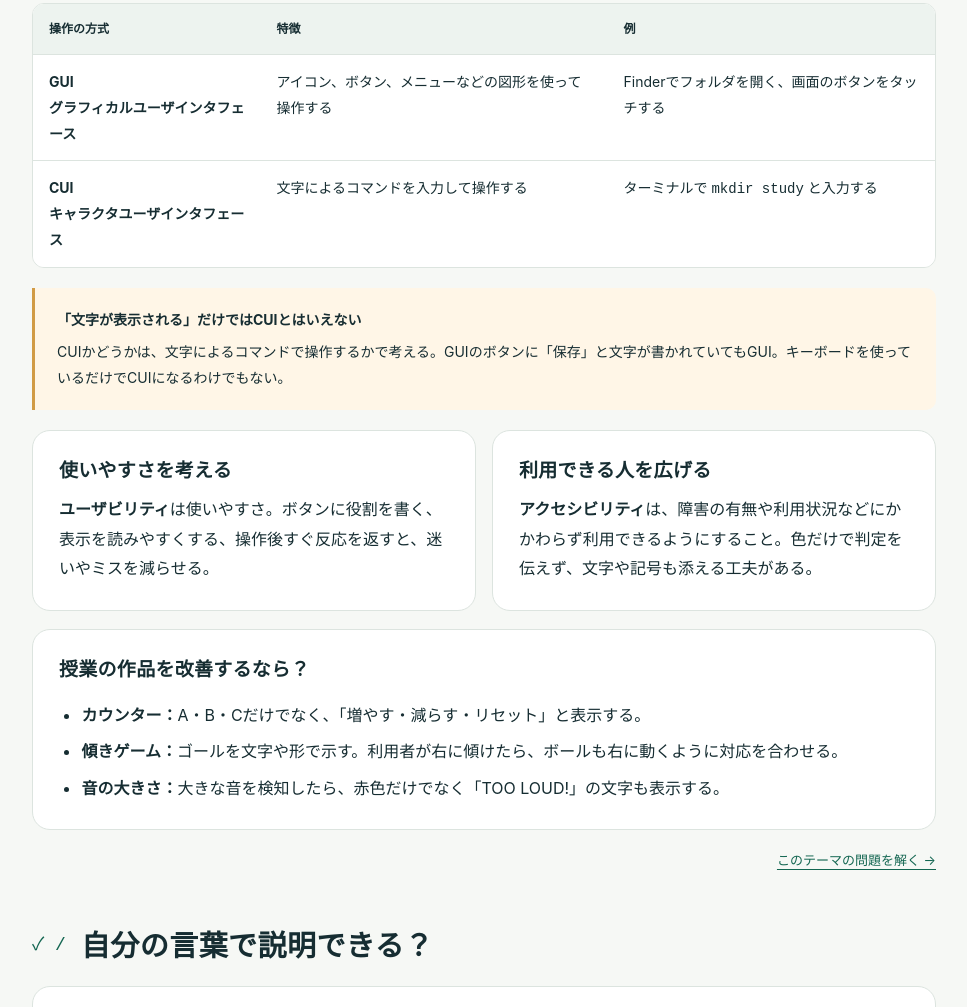
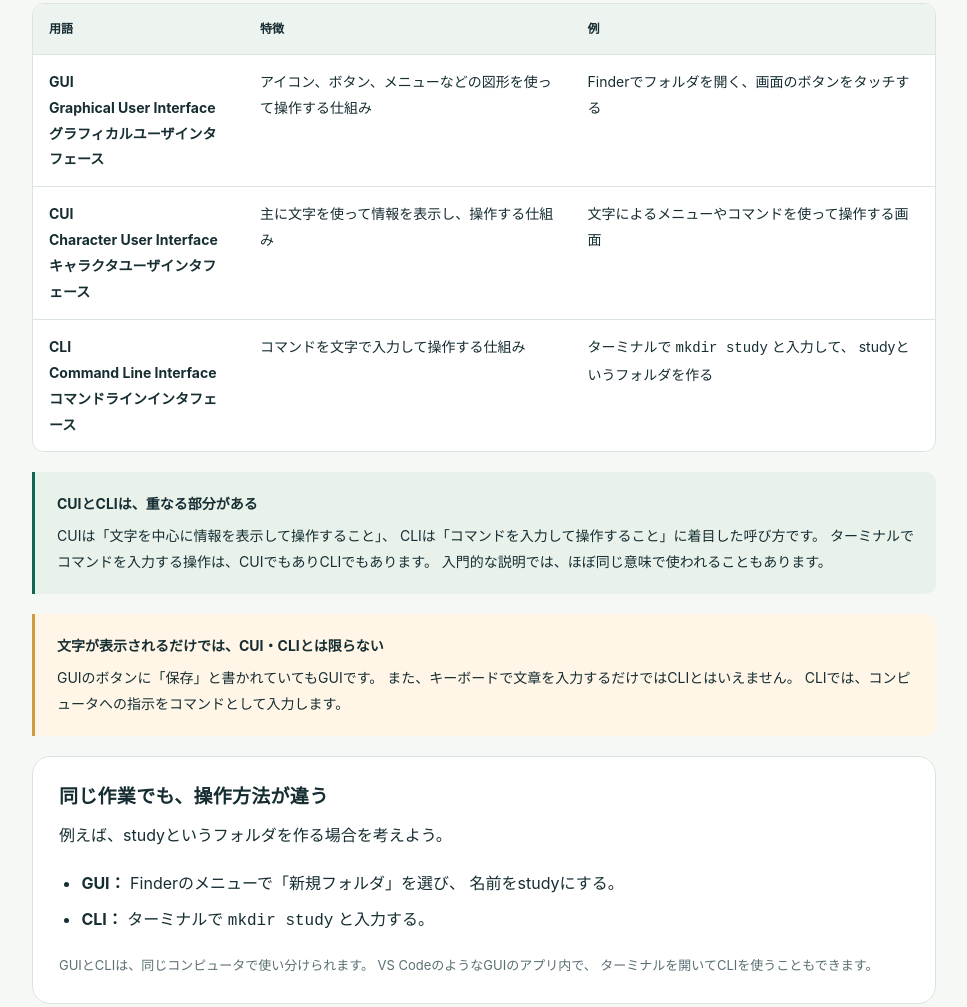
Before and after one commit to marugotoyusuke/kiso003, a plain HTML site: page index.html in a window 1280 px wide. Shown: the part 5590-6597 px from the top of the page, without its empty margins (272-1239 px from the left). Drawn offline with Linux system fonts and the light colour scheme.

Commit message:
Update index.html

```diff
--- a/index.html
+++ b/index.html
@@ -15,8 +15,98 @@
 <section class="chapter" id="os"><div class="chapter-head"><span class="chapter-num">03 /</span><h2>OSの役割</h2></div><p><strong>OS（オペレーティングシステム）は、ハードウェアなどの資源を管理し、アプリケーションの実行を支える基本ソフトウェア。</strong>macOS、Windows、Linux、Android、iOSなどがある。</p><div class="card"><h3>アプリとハードウェアの間を支える</h3><div class="flow"><div><b>応用ソフトウェア</b>ブラウザ・IDE</div><span>↔</span><div><b>基本ソフトウェア</b>OS</div><span>↔</span><div><b>ハードウェア</b>CPU・メモリ・機器</div></div><p class="small">パソコンの仕組みを簡略化した図。アプリはOSの機能を利用して、ファイルや入力・出力機器などを扱う。</p><ul><li><strong>実行の管理：</strong>CPUを使う時間などを調整し、複数のアプリの実行を支える。</li><li><strong>メモリの管理：</strong>アプリが使うメモリ領域を割り当て、管理する。</li><li><strong>ファイルの管理：</strong>ファイルやフォルダを扱い、保存・読み出しを支える。</li><li><strong>入出力機器の管理：</strong>キーボード、画面、USB機器などを、ドライバーを通して扱う。</li><li><strong>操作手段の提供：</strong>画面やコマンドなどを通して、ユーザーの操作を受け付ける。</li></ul></div><div class="callout"><strong>「基本ソフト」と「応用ソフト」を区別する</strong>OSは基本ソフトウェアの代表。ブラウザ、文書作成アプリ、Arduino IDEは、目的に応じて使う応用ソフトウェア（アプリケーション）。OSだけで、あらゆる目的の作業ができるわけではない。</div>
 <div class="card"><h3>MacとM5Stackでは実行環境が違う</h3><p>Mac上のArduino IDEは<strong>macOS</strong>に支えられて動く。一方、書き込んだプログラムは<strong>M5Stack本体のESP32向けの環境</strong>で動く。MacのmacOSが、そのままM5Stackの中でも動くわけではない。</p><p><strong>組み込み</strong>とは、家電や装置の中にコンピュータを組み込み、その装置の働きを実現すること。M5Stackは、こうした機器の動きを作って試すためにも使える。</p><p class="small">組み込み機器には、OSを使うものも使わないものもある。授業の範囲では「M5StackにmacOSを入れた」と考えず、機器に合った環境でプログラムを動かした、と理解しよう。内部のOS名の暗記は不要。</p></div><p class="chapter-link"><a href="quiz.html?topic=os">このテーマの問題を解く →</a></p></section>
 <section class="chapter" id="interface"><div class="chapter-head"><span class="chapter-num">04 /</span><h2>ヒューマンインタフェース</h2></div><p><strong>人間とコンピュータが情報をやり取りする接点や仕組み。</strong>「人がどう操作するか」だけでなく、「コンピュータがどう結果や状態を伝えるか」も含む。</p><div class="card"><h3>入力と、返ってくる反応をセットで考える</h3><p>カウンターなら、Aボタンで操作を受け取り、画面の数字で結果を伝える。押しても画面が変わらなければ、操作できたかどうか分かりにくい。</p><p>このように、操作の結果や機器の状態を利用者に返すことを<strong>フィードバック</strong>という。文字・色・音・振動などが使える。</p><p class="small">ヒューマンインタフェースは、ハードウェアだけ・ソフトウェアだけとは限らない。ボタンや画面という装置と、表示内容や操作のルールが一緒に働く。</p></div>
-<div class="table-wrap"><table><thead><tr><th>操作の方式</th><th>特徴</th><th>例</th></tr></thead><tbody><tr><td>GUI<br>グラフィカルユーザインタフェース</td><td>アイコン、ボタン、メニューなどの図形を使って操作する</td><td>Finderでフォルダを開く、画面のボタンをタッチする</td></tr><tr><td>CUI<br>キャラクタユーザインタフェース</td><td>文字によるコマンドを入力して操作する</td><td>ターミナルで <code>mkdir study</code> と入力する</td></tr></tbody></table></div><div class="callout note"><strong>「文字が表示される」だけではCUIとはいえない</strong>CUIかどうかは、文字によるコマンドで操作するかで考える。GUIのボタンに「保存」と文字が書かれていてもGUI。キーボードを使っているだけでCUIになるわけでもない。</div>
+<div class="table-wrap">
+  <table>
+    <thead>
+      <tr>
+        <th>用語</th>
+        <th>特徴</th>
+        <th>例</th>
+      </tr>
+    </thead>
+    <tbody>
+      <tr>
+        <td>
+          GUI<br>
+          Graphical User Interface<br>
+          グラフィカルユーザインタフェース
+        </td>
+        <td>
+          アイコン、ボタン、メニューなどの図形を使って操作する仕組み
+        </td>
+        <td>
+          Finderでフォルダを開く、画面のボタンをタッチする
+        </td>
+      </tr>
+      <tr>
+        <td>
+          CUI<br>
+          Character User Interface<br>
+          キャラクタユーザインタフェース
+        </td>
+        <td>
+          主に文字を使って情報を表示し、操作する仕組み
+        </td>
+        <td>
+          文字によるメニューやコマンドを使って操作する画面
+        </td>
+      </tr>
+      <tr>
+        <td>
+          CLI<br>
+          Command Line Interface<br>
+          コマンドラインインタフェース
+        </td>
+        <td>
+          コマンドを文字で入力して操作する仕組み
+        </td>
+        <td>
+          ターミナルで <code>mkdir study</code> と入力して、
+          studyというフォルダを作る
+        </td>
+      </tr>
+    </tbody>
+  </table>
+</div>
+
+<div class="callout">
+  <strong>CUIとCLIは、重なる部分がある</strong>
+  CUIは「文字を中心に情報を表示して操作すること」、
+  CLIは「コマンドを入力して操作すること」に着目した呼び方です。
+  ターミナルでコマンドを入力する操作は、CUIでもありCLIでもあります。
+  入門的な説明では、ほぼ同じ意味で使われることもあります。
+</div>
+
+<div class="callout note">
+  <strong>文字が表示されるだけでは、CUI・CLIとは限らない</strong>
+  GUIのボタンに「保存」と書かれていてもGUIです。
+  また、キーボードで文章を入力するだけではCLIとはいえません。
+  CLIでは、コンピュータへの指示をコマンドとして入力します。
+</div>
+
+<div class="card">
+  <h3>同じ作業でも、操作方法が違う</h3>
+  <p>
+    例えば、studyというフォルダを作る場合を考えよう。
+  </p>
+  <ul>
+    <li>
+      <strong>GUI：</strong>
+      Finderのメニューで「新規フォルダ」を選び、
+      名前をstudyにする。
+    </li>
+    <li>
+      <strong>CLI：</strong>
+      ターミナルで <code>mkdir study</code> と入力する。
+    </li>
+  </ul>
+  <p class="small">
+    GUIとCLIは、同じコンピュータで使い分けられます。
+    VS CodeのようなGUIのアプリ内で、
+    ターミナルを開いてCLIを使うこともできます。
+  </p>
+</div>
 <div class="two-col"><div class="card"><h3>使いやすさを考える</h3><p><strong>ユーザビリティ</strong>は使いやすさ。ボタンに役割を書く、表示を読みやすくする、操作後すぐ反応を返すと、迷いやミスを減らせる。</p></div><div class="card"><h3>利用できる人を広げる</h3><p><strong>アクセシビリティ</strong>は、障害の有無や利用状況などにかかわらず利用できるようにすること。色だけで判定を伝えず、文字や記号も添える工夫がある。</p></div></div><div class="card" style="margin-top:18px"><h3>授業の作品を改善するなら？</h3><ul><li><strong>カウンター：</strong>A・B・Cだけでなく、「増やす・減らす・リセット」と表示する。</li><li><strong>傾きゲーム：</strong>ゴールを文字や形で示す。利用者が右に傾けたら、ボールも右に動くように対応を合わせる。</li><li><strong>音の大きさ：</strong>大きな音を検知したら、赤色だけでなく「TOO LOUD!」の文字も表示する。</li></ul></div><p class="chapter-link"><a href="quiz.html?topic=interface">このテーマの問題を解く →</a></p></section>
-<section class="chapter" id="review"><div class="chapter-head"><span class="chapter-num">✓ /</span><h2>自分の言葉で説明できる？</h2></div><div class="card checklist"><p class="small">用語を覚えたら、授業での具体例を使って説明しよう。チェックはこのページを開いている間だけ有効。</p><label><input type="checkbox">五大装置の役割と、CPUに含まれる2つの装置を説明できる。</label><label><input type="checkbox">マイクとスピーカーが、入力・出力のどちらか分かる。</label><label><input type="checkbox">RAMとSSD・フラッシュメモリの、電源を切ったときの違いを説明できる。</label><label><input type="checkbox">M5Stack本体・Arduino IDE・OSを分類できる。</label><label><input type="checkbox">OSがアプリの実行をどう支えるか、具体例を挙げられる。</label><label><input type="checkbox">GUIとCUIを、操作の方法で区別できる。</label><label><input type="checkbox">作品の使いやすさやアクセシビリティを改善する案を出せる。</label></div><div class="actions"><a href="quiz.html" class="btn">サンプル問題24問に挑戦 →</a><button class="btn secondary" onclick="window.print()">解説を印刷</button></div></section>
+<section class="chapter" id="review"><div class="chapter-head"><span class="chapter-num">✓ /</span><h2>自分の言葉で説明できる？</h2></div><div class="card checklist"><p class="small">用語を覚えたら、授業での具体例を使って説明しよう。チェックはこのページを開いている間だけ有効。</p><label><input type="checkbox">五大装置の役割と、CPUに含まれる2つの装置を説明できる。</label><label><input type="checkbox">マイクとスピーカーが、入力・出力のどちらか分かる。</label><label><input type="checkbox">RAMとSSD・フラッシュメモリの、電源を切ったときの違いを説明できる。</label><label><input type="checkbox">M5Stack本体・Arduino IDE・OSを分類できる。</label><label><input type="checkbox">OSがアプリの実行をどう支えるか、具体例を挙げられる。</label><label><input type="checkbox">GUI・CUI・CLIの特徴を、具体例を使って説明できる。</label><label><input type="checkbox">作品の使いやすさやアクセシビリティを改善する案を出せる。</label></div><div class="actions"><a href="quiz.html" class="btn">サンプル問題24問に挑戦 →</a><button class="btn secondary" onclick="window.print()">解説を印刷</button></div></section>
 <section class="chapter" id="sources"><h3>この教材について</h3><p class="small">授業資料「情報工学基礎 #7 はじめてのM5stack」（添付PDF）をもとに、高校「情報」の標準的な内容を補足しました。試験範囲の理解を助ける練習教材で、実際の出題を予告するものではありません。Wi-Fi・ネットワークや、コード文法の細部は扱いません。</p><ul class="source-list"><li><a href="https://www.mext.go.jp/content/20200716-mxt_jogai01-000001169_001.pdf" target="_blank" rel="noopener">文部科学省：情報Ⅰ 教員研修用教材 第3章（JavaScript版）</a> — 構成の学習参考</li><li><a href="https://docs.m5stack.com/en/core/core2" target="_blank" rel="noopener">M5Stack公式：Core2</a> — 機器の構成を確認</li></ul><p class="small">個人情報や回答の外部送信はありません。入力した回答は保存されず、ページの再読み込みで消えます。</p></section>
 </div></div></main><footer class="footer"><div class="container"><span>情報工学基礎 / 小テスト③ STUDY GUIDE</span><span>体験を、しくみの理解につなげよう。</span></div></footer></body></html>
```
